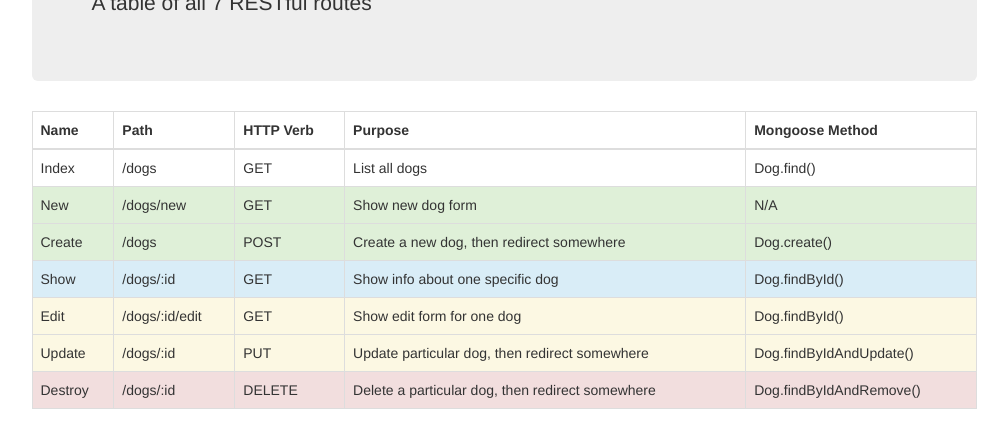
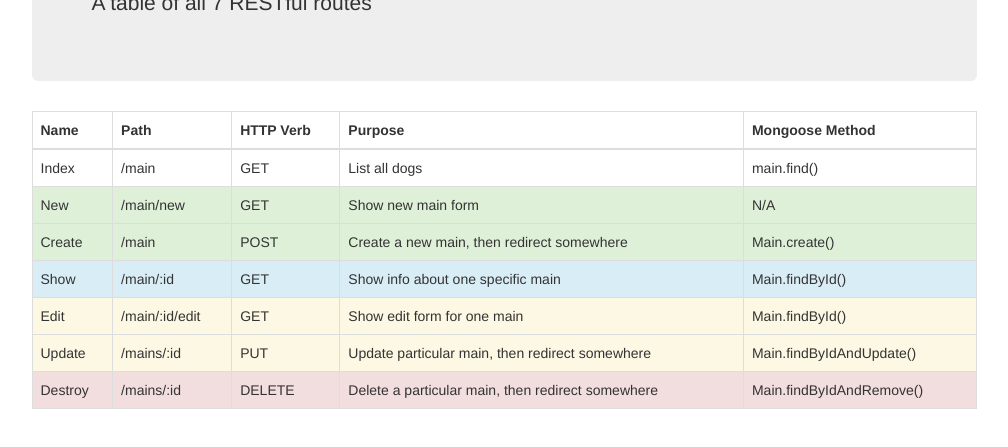
Before and after one commit to mshowkat/RESTful-Routing, a plain HTML site: page index.html in a window 1280 px wide. Shown: the part 159-606 px from the top of the page, without its empty margins (136-1144 px from the left). Drawn offline with nearby package versions, Linux system fonts and the light colour scheme.

Commit message:
Update index.html

```diff
--- a/index.html
+++ b/index.html
@@ -29,52 +29,52 @@
 			<tbody>
 				<tr>
 					<td>Index</td>
-					<td>/dogs</td>
+					<td>/main</td>
 					<td>GET</td>
 					<td>List all dogs</td>
-					<td>Dog.find()</td>
+					<td>main.find()</td>
 				</tr>
 				<tr class="success">
 					<td>New</td>
-					<td>/dogs/new</td>
+					<td>/main/new</td>
 					<td>GET</td>
-					<td>Show new dog form</td>
+					<td>Show new main form</td>
 					<td>N/A</td>
 				</tr>
 				<tr class="success">
 					<td>Create</td>
-					<td>/dogs</td>
+					<td>/main</td>
 					<td>POST</td>
-					<td>Create a new dog, then redirect somewhere</td>
-					<td>Dog.create()</td>
+					<td>Create a new main, then redirect somewhere</td>
+					<td>Main.create()</td>
 				</tr>
 				<tr class="info">
 					<td>Show</td>
-					<td>/dogs/:id</td>
+					<td>/main/:id</td>
 					<td>GET</td>
-					<td>Show info about one specific dog</td>
-					<td>Dog.findById()</td>
+					<td>Show info about one specific main</td>
+					<td>Main.findById()</td>
 				</tr>
 				<tr class="warning">
 					<td>Edit</td>
-					<td>/dogs/:id/edit</td>
+					<td>/main/:id/edit</td>
 					<td>GET</td>
-					<td>Show edit form for one dog</td>
-					<td>Dog.findById()</td>
+					<td>Show edit form for one main</td>
+					<td>Main.findById()</td>
 				</tr>
 				<tr class="warning">
 					<td>Update</td>
-					<td>/dogs/:id</td>
+					<td>/mains/:id</td>
 					<td>PUT</td>
-					<td>Update particular dog, then redirect somewhere</td>
-					<td>Dog.findByIdAndUpdate()</td>
+					<td>Update particular main, then redirect somewhere</td>
+					<td>Main.findByIdAndUpdate()</td>
 				</tr>
 				<tr class="danger">
 					<td>Destroy</td>
-					<td>/dogs/:id</td>
+					<td>/mains/:id</td>
 					<td>DELETE</td>
-					<td>Delete a particular dog, then redirect somewhere</td>
-					<td>Dog.findByIdAndRemove()</td>
+					<td>Delete a particular main, then redirect somewhere</td>
+					<td>Main.findByIdAndRemove()</td>
 				</tr>
 			</tbody>
 		</table>
```
